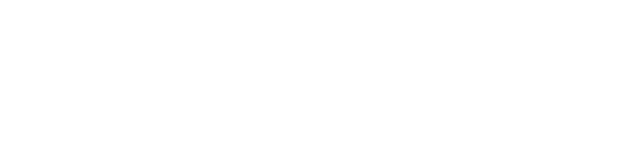
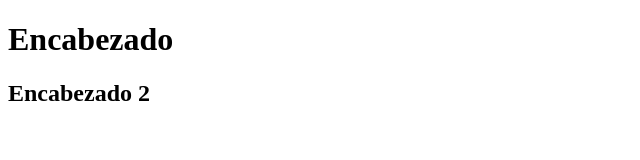
Before and after one commit to ChrisATM-dev/Primer_repositorio, a plain HTML site: page index.html in a window 1280 px wide. Shown: the whole page, without its empty margins (0-640 px from the left). Drawn offline with Linux system fonts and the light colour scheme.

Commit message:
agregue 2 encabezados

```diff
--- a/index.html
+++ b/index.html
@@ -6,6 +6,7 @@
     <title>Document</title>
 </head>
 <body>
-
+    <h1>Encabezado</h1>
+    <h2>Encabezado 2</h2>
 </body>
 </html>
```
